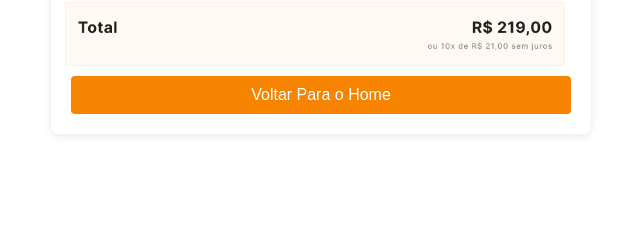
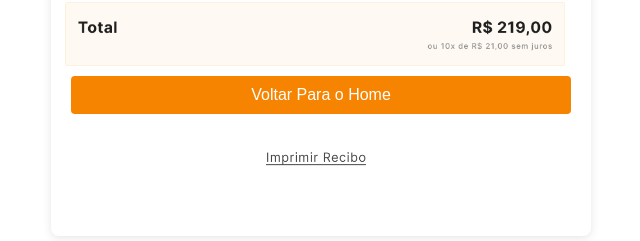
Before and after one commit to ArthurAgDuarte/projeto-final-gt, a React (Vite) app: page / in a window 1280 px wide. Shown: the part 838-1079 px from the top of the page, without its empty margins (319-959 px from the left). Before the commit the page ends 980 px from the top, so only its background shows below. Built offline with nearby package versions, Linux system fonts and the light colour scheme.

Commit message:
formulario

```diff
--- a/src/Components/Formulario-compra/FormularioCompra.css
+++ b/src/Components/Formulario-compra/FormularioCompra.css
@@ -60,7 +60,7 @@ button {
 }
 
 button:hover {
-  background-color: #218838;
+  background-color: #6d3c05;
 }
 
 
@@ -78,3 +78,11 @@ button:hover {
   margin-left: -1rem;
   padding: 0.6rem ;
 }
+
+
+.extrato img {
+  width: 20%;
+  padding: 3rem 13rem;
+  margin-top: -1rem;
+  margin-left: -0.8rem;
+}
--- a/src/Components/Formulario-compra/FormularioCompra.jsx
+++ b/src/Components/Formulario-compra/FormularioCompra.jsx
@@ -1,9 +1,10 @@
-// src/FormularioCompra.js
+
 import React, { useState } from 'react';
 import './FormularioCompra.css';
 import img from '../../assets/icone.png';
 import img2 from '../../assets/tenis.png';
 import valor from '../../assets/valor.png';
+import img3 from '../../assets/extrato.png';
 
 
 const FormularioCompra = () => {
@@ -102,7 +103,13 @@ const FormularioCompra = () => {
               <img src={valor} />
             </div>
 
+
         <button type="submit">Voltar Para o Home</button>
+
+          <div className="extrato">
+            <img src={img3} />
+          </div>
+
       </form>
     </div>
   );
```
Also changed, not shown: src/assets/extrato.png (added).
